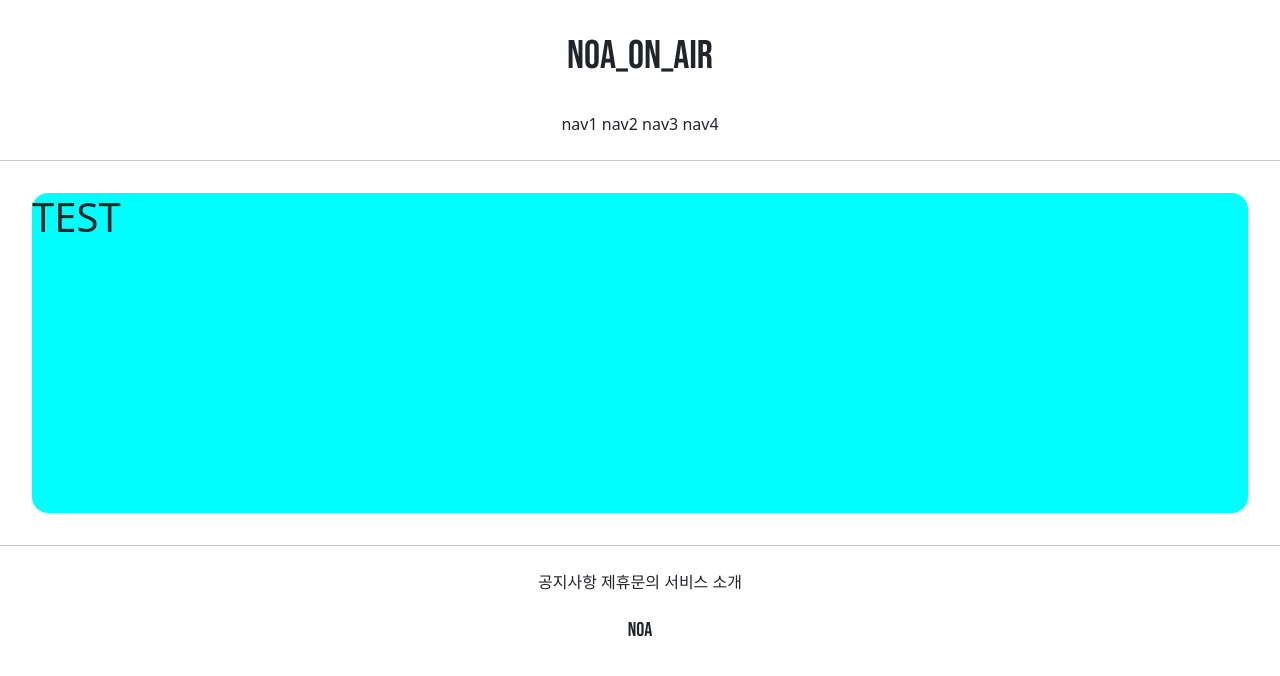
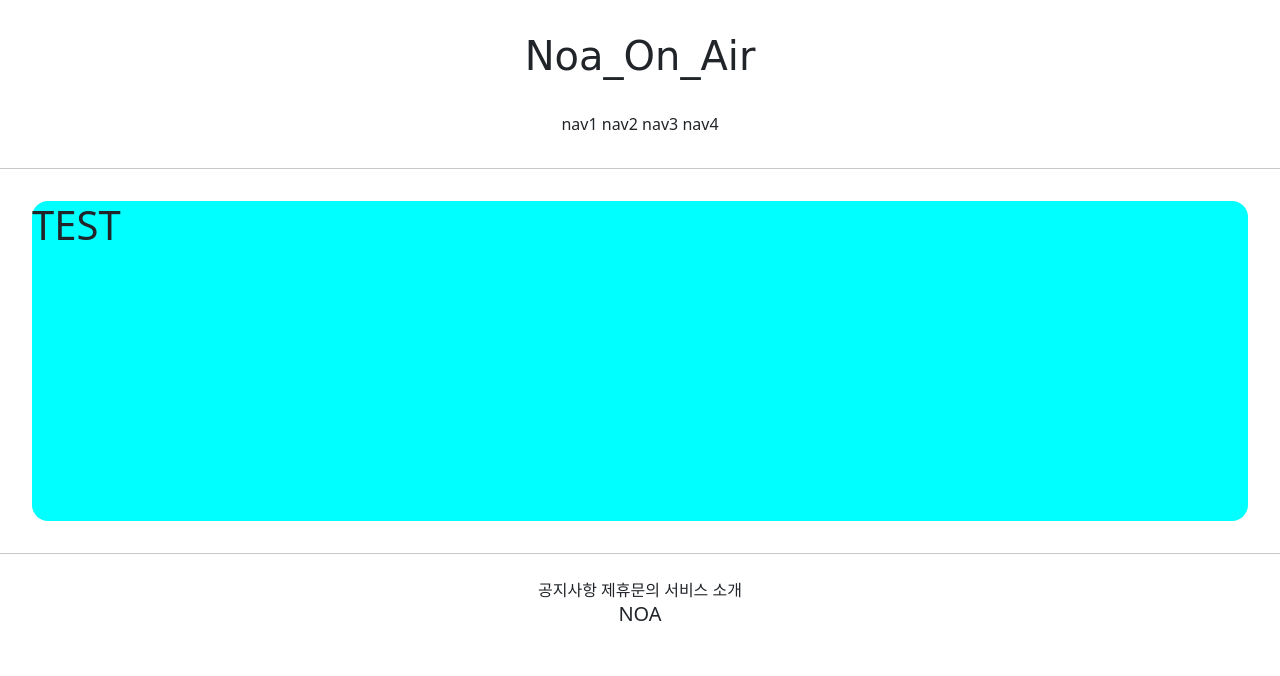
Before and after one commit to Uh-hub/git_4ban_1, a Django app: page /accounts/hello_world/ in a window 1280 px wide. Shown: the top 676 px of the page. Run offline with Django 3.2, Linux system fonts and the light colour scheme; parts of the project's set-up code (start-up, migrations or seed data) failed here and were passed over.

Commit message:
7/6 gwang in sa23

```diff
--- a/gis_4ban_1/settings.py
+++ b/gis_4ban_1/settings.py
@@ -139,6 +139,10 @@ USE_TZ = True
 
 STATIC_URL = '/static/'
 
+STATICFILES_DIRS = [
+    BASE_DIR / "static"
+]
+
 # Default primary key field type
 # https://docs.djangoproject.com/en/3.2/ref/settings/#default-auto-field
 
--- /dev/null
+++ b/static/base.css
@@ -0,0 +1,17 @@
+.pragmatic_header_logo{
+    margin: 2rem 0;
+    font-family : 'Pacifico', cursive;
+}
+
+.pragmatic_header_button{
+    margin-bottom: 2rem;
+}
+
+.pragmatic_footer_logo{
+    margin: 1.5rem 0;
+    font-family: 'Bebas Neue', cursive;
+}
+
+.pragmatic_footer_button{
+    margin-top: 1.5rem;
+}
--- a/templates/footer.html
+++ b/templates/footer.html
@@ -1,10 +1,11 @@
 <div style="text-align:center">
-    <div style="margin-top:1.5rem">
+    <div class = "pragmatic_footer_button">
         <span>공지사항</span>
         <span>제휴문의</span>
         <span>서비스 소개</span>
     </div>
-    <div style="margin: 1.5rem 0;font-family: 'Bebas Neue', cursive;">
+
+    <div class = "pragmatic-footer_logo">
         <!-- 모종의 이유로 bebas neue가 작동이 안하면 cursive로 출력해라 -->
         <h5>NOA</h5>
     </div>
--- a/templates/head.html
+++ b/templates/head.html
@@ -1,3 +1,7 @@
+{% load static %}
+
+
+
 <head>
     <meta charset="UTF-8">
     <title>Title</title>
@@ -9,4 +13,9 @@
     <link rel="preconnect" href="https://fonts.googleapis.com">
     <link rel="preconnect" href="https://fonts.gstatic.com" crossorigin>
     <link href="https://fonts.googleapis.com/css2?family=Bebas+Neue&display=swap" rel="stylesheet">
+
+    {# DEFAULT CSS LINK #}
+    <link rel="stylesheet" type = "text/css" href = "{% static 'base.css' %}">
+{#css로 가져오겠다고 명시 하는 게 type = text/css#}
+
 </head>
--- a/templates/header.html
+++ b/templates/header.html
@@ -1,8 +1,8 @@
 <div style="text-align:center">
-    <div style="margin: 2rem 0; font-family: 'Bebas Neue', cursive;">  <!-- -->
+    <div class="pragmatic_header_logo">
         <h1>Noa_On_Air</h1>
     </div>
-    <div style="margin-bottom:1.5rem">
+    <div class = "pragmatic_header_button">
         <span>nav1</span>
         <span>nav2</span>
         <span>nav3</span>
```
